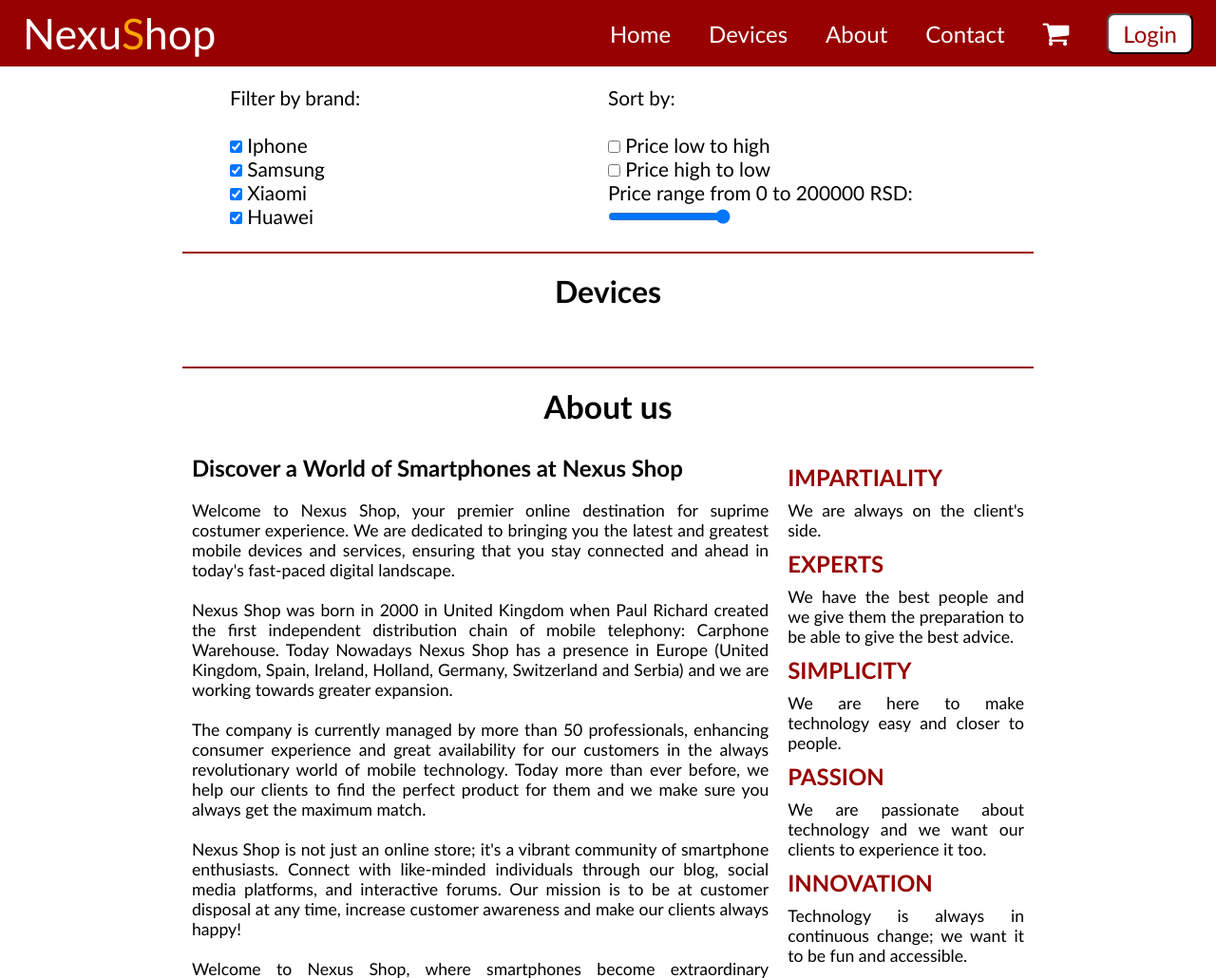
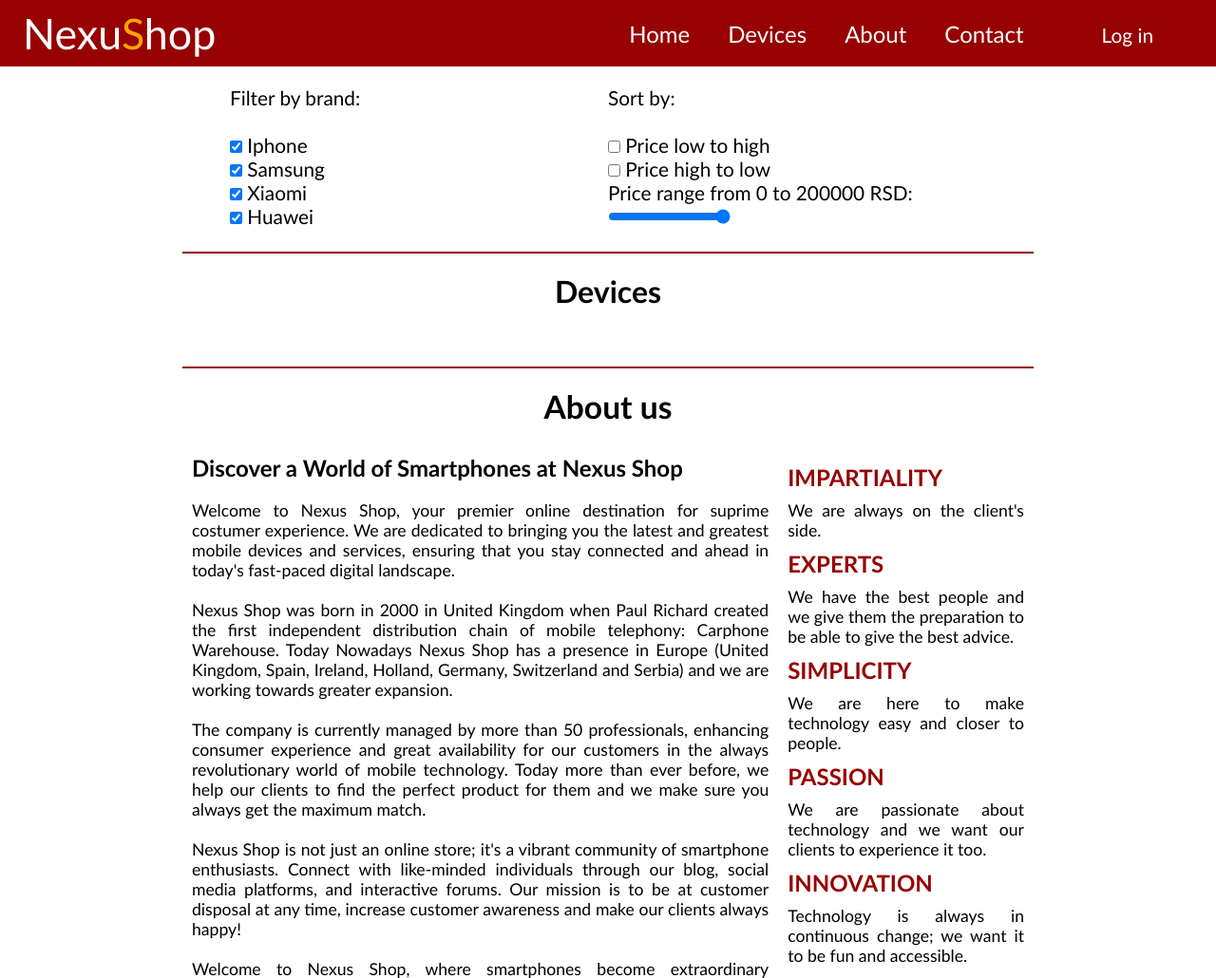
Before and after one commit to S-Mrvic/NexusMobileShop, a plain HTML site: page index.html in a window 1280 px wide. Shown: the top 1030 px of the page at 95% size. Drawn offline with Linux system fonts and the light colour scheme.

Commit message:
Changed button for login to link

```diff
--- a/index.html
+++ b/index.html
@@ -31,12 +31,9 @@
             <li class="navItem">
               <a href="#contact" class="navLink">Contact</a>
             </li>
-            <li class="navItem">
-              <a href="cart.html" class="fa fa-shopping-cart" style="font-size:30px;cursor: pointer;"></a>
-            </li>
             <li class="navButton">
-              <button class="login">Login</button>
-            </li>
+                <a href="./templates/login.html" id="btn">Log in</a>
+              </li>
           </ul>
           <div class="hamburger">
             <span class="bar"></span>
```
